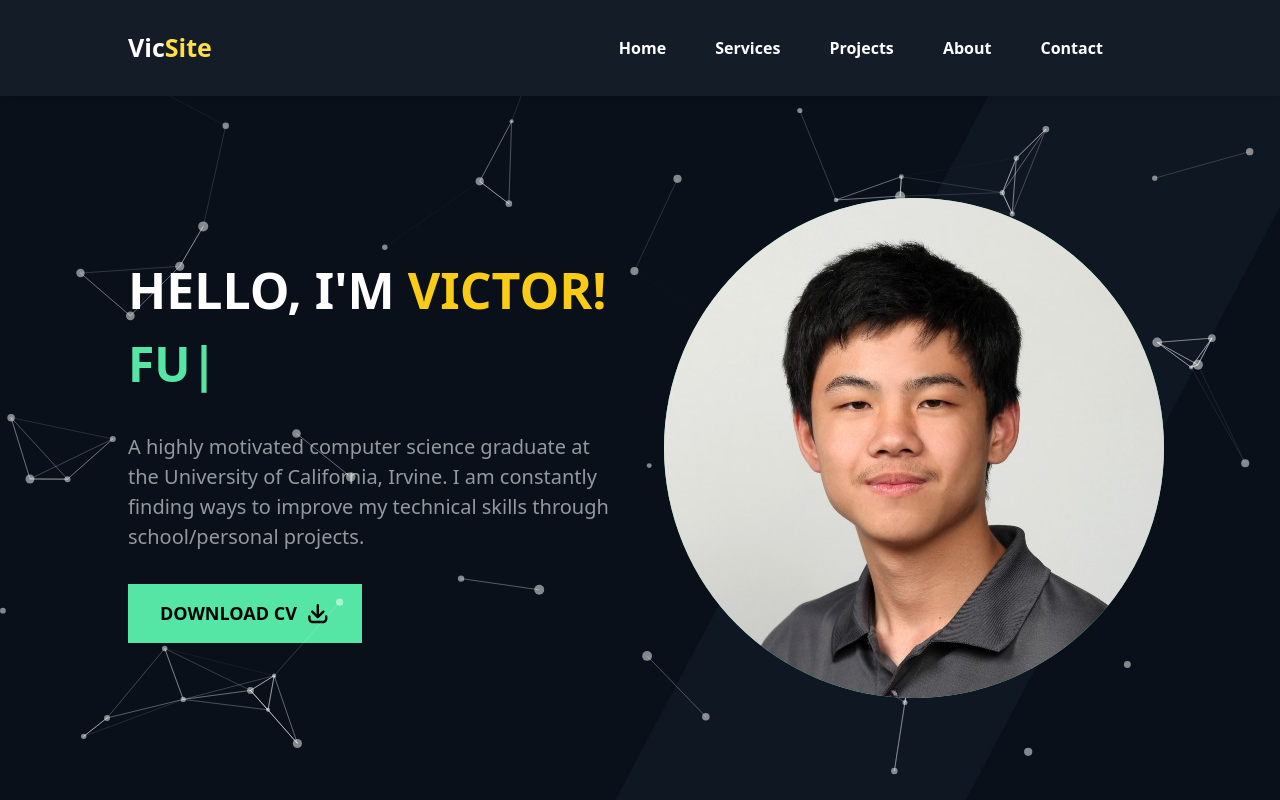
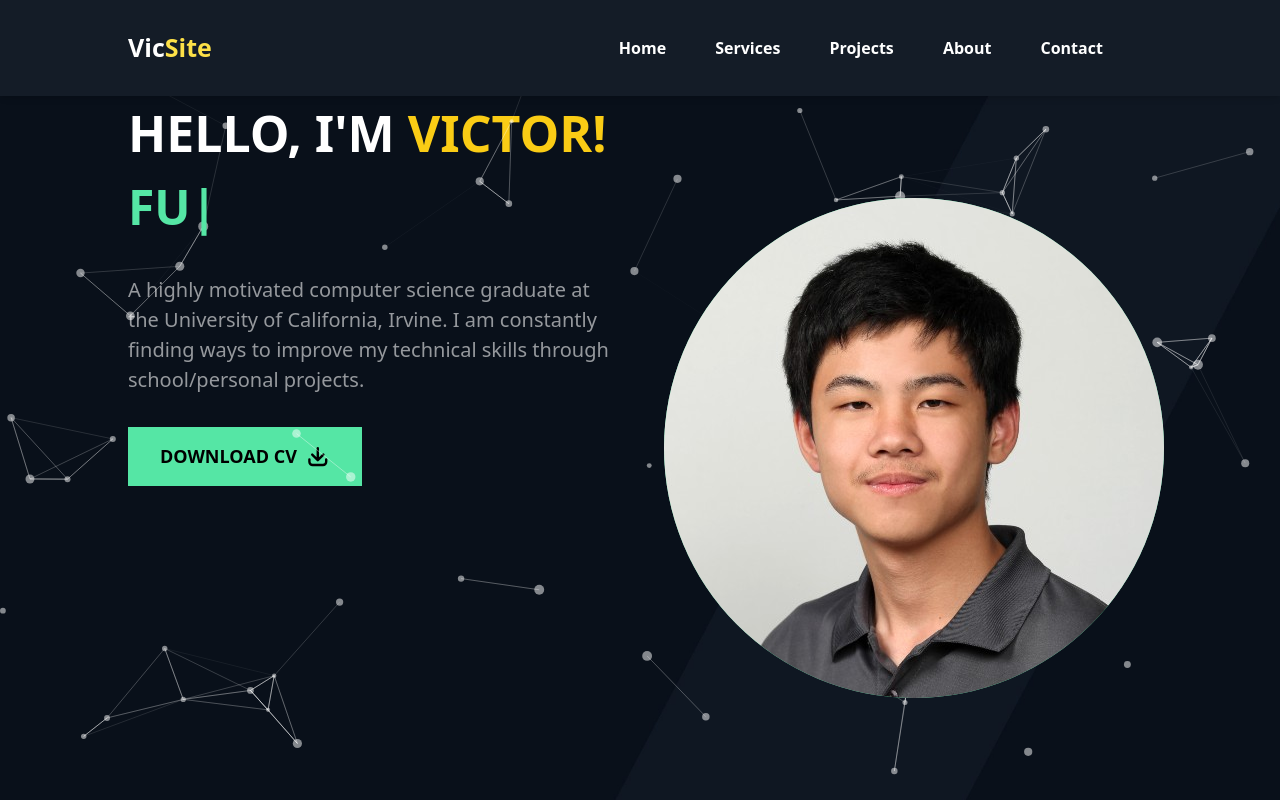
Before and after one commit to AwesomlyC/portfolio, a Next.js app: page / in a window 1280 px wide. Shown: the top 800 px of the page. Built offline with nearby package versions, Linux system fonts and the light colour scheme.

Commit message:
fixed styling for performance based on lighthouse.

```diff
--- a/components/Hero.tsx
+++ b/components/Hero.tsx
@@ -14,9 +14,9 @@ const Hero = () => {
   };
   return (
     <div className="h-[88vh] bg-[url('/images/banner.jpg')] bg-cover bg-center" id ='home'>
-      <Particle />
+      <div className='h-[100%] w-[100%] absolute'><Particle /></div>
       <div className="w-[80%] grid-cols-1 mx-auto grid lg:grid-cols-2 gap-[3rem] h-[100%] items-center">
-        <div>
+        <div className='h-[100%] w-[100%]'>
           <h1 className="text-[35px] md:text-[50px] text-white font-bold">
             HELLO, I&apos;M <span className="text-yellow-400">VICTOR!</span>
           </h1>
```
